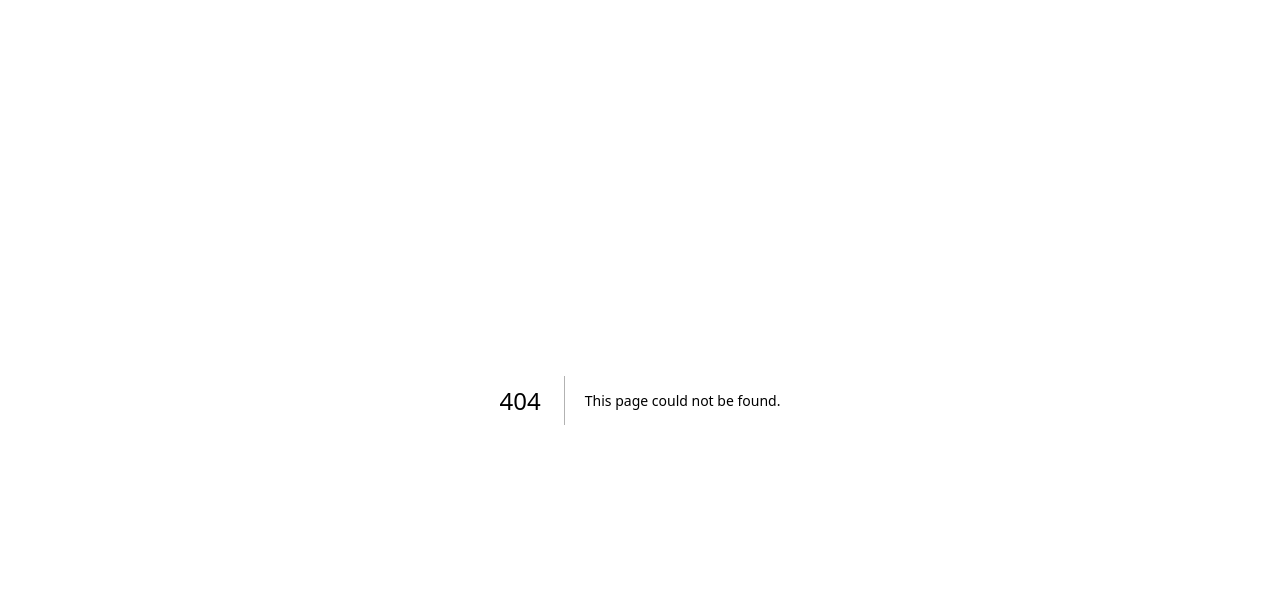
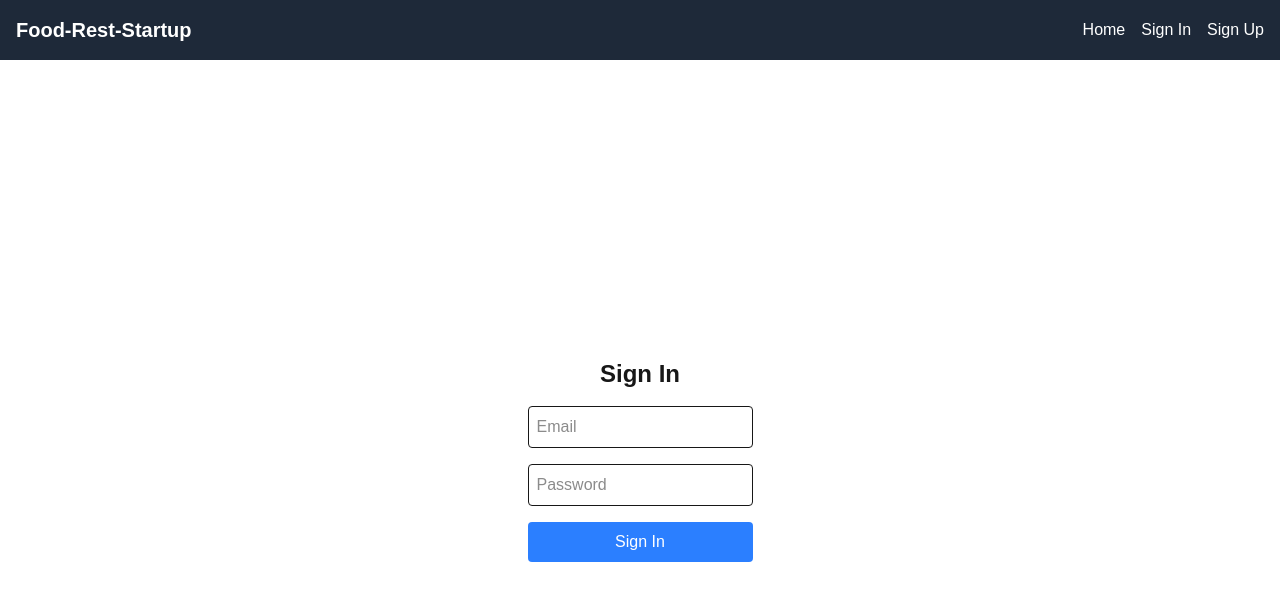
Before and after one commit to arpitsinh-thakor/food-rest-startup, a Next.js app: page /signin in a window 1280 px wide. Before the commit this address had no page. Shown: the top 600 px of the page. Built offline with nearby package versions, Linux system fonts and the light colour scheme.

Commit message:
basic signup signin and navabar created

```diff
--- /dev/null
+++ b/app/components/Navbar.js
@@ -0,0 +1,18 @@
+import Link from "next/link";
+
+const Navbar = () => {
+    return (
+        <nav className="navbar">
+            <div className="flex items-center justify-between p-4 bg-gray-800 text-white">
+                <Link href="/" className="text-xl font-bold">Food-Rest-Startup</Link>
+                <div className="space-x-4">
+                    <Link href="/" className="hover:text-gray-300">Home</Link>
+                    <Link href="/signin" className="hover:text-gray-300">Sign In</Link>
+                    <Link href="/signup" className="hover:text-gray-300">Sign Up</Link>
+                </div>
+            </div>
+        </nav>
+    );
+}
+
+export default Navbar;
--- a/app/layout.js
+++ b/app/layout.js
@@ -1,5 +1,7 @@
 import { Geist, Geist_Mono } from "next/font/google";
 import "./globals.css";
+
+import Navbar from "./components/Navbar";
 
 const geistSans = Geist({
   variable: "--font-geist-sans",
@@ -22,6 +24,9 @@ export default function RootLayout({ children }) {
       <body
         className={`${geistSans.variable} ${geistMono.variable} antialiased`}
       >
+        <div>
+          <Navbar />
+        </div>
         {children}
       </body>
     </html>
--- a/app/page.js
+++ b/app/page.js
@@ -2,9 +2,6 @@
 export default function Home() {
   return (
     <div className="grid  items-center justify-center h-screen ">
-      <div >
-        Food-Rest-Startup
-      </div>
       <div >
         Home Page
       </div>
--- /dev/null
+++ b/app/signin/page.js
@@ -0,0 +1,28 @@
+
+export default function SignIn() {
+  return (
+    <div className="flex flex-col items-center justify-center h-screen">
+        <div className="text-2xl font-bold mb-4">Sign In</div>
+        <form className="flex flex-col space-y-4">
+            <input
+                type="email"
+                    placeholder="Email"
+                    className="p-2 border rounded"
+                    required
+            />
+            <input
+                type="password"
+                placeholder="Password"
+                className="p-2 border rounded"
+                required
+            />
+            <button
+                type="submit"
+                className="bg-blue-500 text-white p-2 rounded hover:bg-blue-600 transition-colors"
+                >
+                    Sign In
+            </button>
+        </form>
+    </div>
+  );
+}
--- /dev/null
+++ b/app/signup/page.js
@@ -0,0 +1,16 @@
+export default function SignUp() {
+    return (
+        <div className="flex flex-col items-center justify-center h-screen">
+        <h1
+            className="text-2xl font-bold mb-4"
+            >Sign Up</h1>
+        <form className="flex flex-col space-y-4">
+            <input type="text" placeholder="First Name" className="p-2 border rounded" />
+            <input type="text" placeholder="Last Name" className="p-2 border rounded" />
+            <input type="email" placeholder="Email" className="p-2 border rounded" />
+            <input type="password" placeholder="Password" className="p-2 border rounded" />
+            <button type="submit" className="bg-blue-500 text-white p-2 rounded">Sign Up</button>
+        </form>
+        </div>
+    );
+}
```
